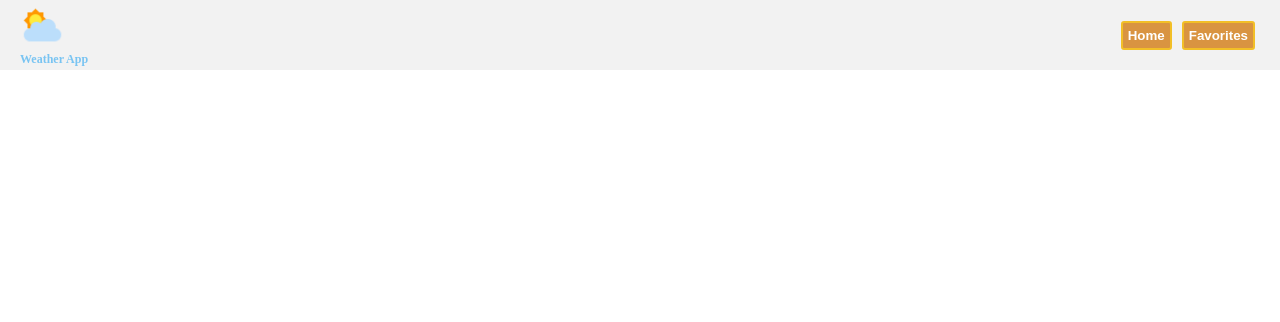
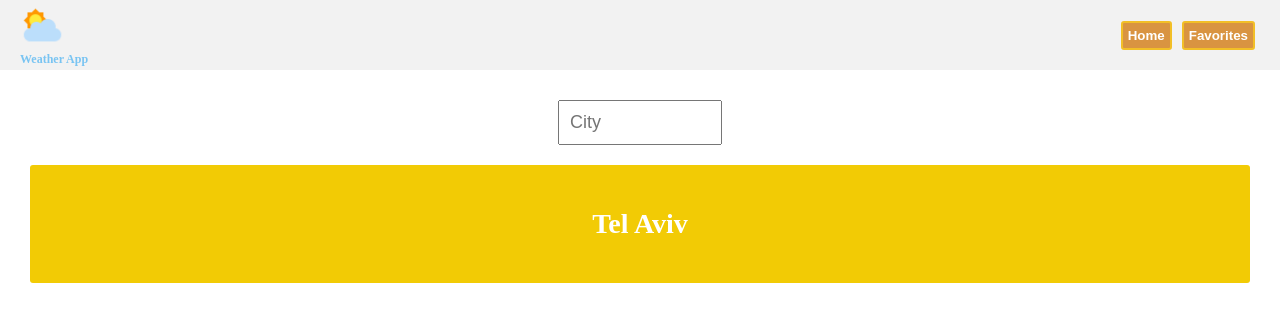
Before and after one commit to liorEhrlich/Leor-Ehrlich-11-28-2020, a React (Create React App) app: page / in a window 1280 px wide. Shown: the top 322 px of the page. Built offline with nearby package versions, Linux system fonts and the light colour scheme.

Commit message:
add content and styling to home tab

```diff
--- a/src/App.js
+++ b/src/App.js
@@ -1,9 +1,12 @@
-import Header from "./components/layout/Header";
+import SearchBar from "./components/common/SearchBar";
+import Home from "./components/home/Home";
+import HeaderContainer from "./components/layout/header/HeaderContainer";
 
 function App() {
   return (
     <div>
-      <Header />
+      <HeaderContainer />
+      <Home />
     </div>
   );
 }
--- a/src/components/GlobalStyle.js
+++ b/src/components/GlobalStyle.js
@@ -4,6 +4,7 @@ const GlobalStyle = createGlobalStyle`
   body {
     margin: 0;
     padding: 0;
+    background-color: ${props => props.theme.colors.primaryBackground};
   }
 `
 
--- /dev/null
+++ b/src/components/home/CityOverview.js
@@ -0,0 +1,21 @@
+import styled from "styled-components"
+
+const CityOverview = () => (
+  <Wrapper>
+    <Name>Tel Aviv</Name>
+  </Wrapper>
+)
+
+export default CityOverview
+
+const Wrapper = styled.div`
+  border-radius: 3px;
+  background-color: ${props => props.theme.colors.primary};
+  color: ${props => props.theme.colors.primaryBackground};
+  margin-top: 20px;
+  padding: 20px;
+`
+
+const Name = styled.h2`
+  font-size: 28px;
+`
--- /dev/null
+++ b/src/components/home/Home.js
@@ -0,0 +1,18 @@
+import styled from "styled-components";
+import CityOverview from "./CityOverview";
+
+const { default: SearchBar } = require("../common/SearchBar");
+
+const Home = () => (
+  <Wrapper>
+    <SearchBar />
+
+    <CityOverview />
+  </Wrapper>)
+
+export default Home
+
+const Wrapper = styled.div`
+  text-align: center;
+  padding: 30px;
+`
--- a/src/components/layout/Header.js
+++ b/src/components/layout/header/Header.js
@@ -1,7 +1,7 @@
 import styled from 'styled-components'
-import Button from '../common/Button'
+import Button from '../../common/Button'
 
-import Logo from './Logo'
+import Logo from '../Logo'
 
 const Header = () => (
   <Wrapper>
--- /dev/null
+++ b/src/components/layout/header/HeaderContainer.js
@@ -0,0 +1,11 @@
+import { connect } from "react-redux";
+
+import Header from "./Header";
+
+const mapStateToProps = state => {
+  return {
+    isFavoritesSelected: state.isFavoritesSelected
+  }
+}
+
+export default connect(mapStateToProps)(Header)
```
